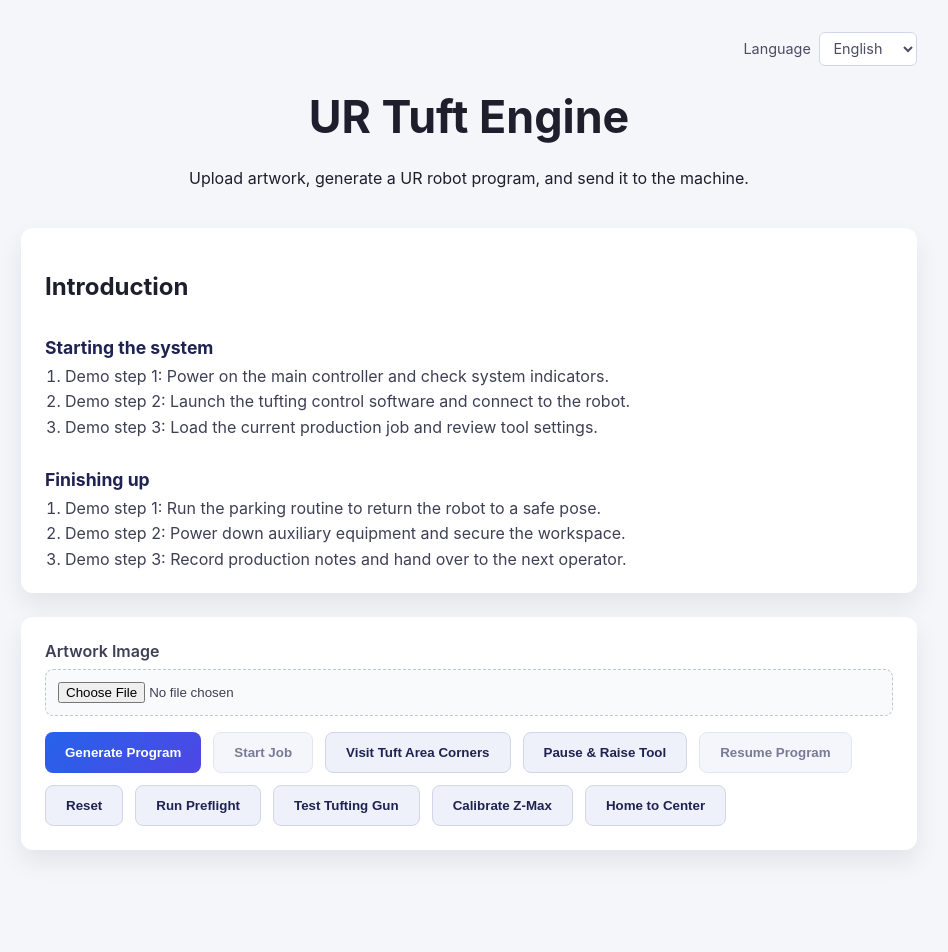
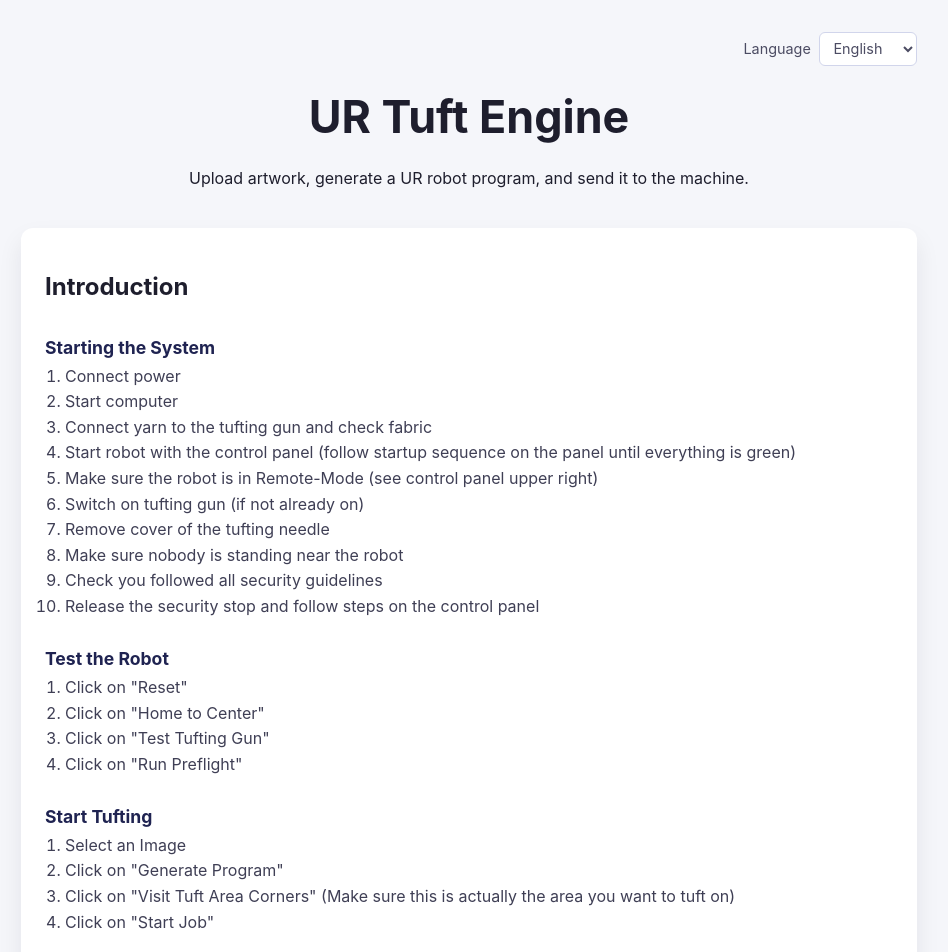
Before and after one commit to sebastian-meier/ur-tuft-engine, a React (Vite) app in the folder frontend/: page / in a window 1280 px wide. Shown: the top 952 px of the page, without its empty margins (171-1119 px from the left). Before the commit the page ends 882 px from the top, so only its background shows below. Built offline with nearby package versions, Linux system fonts and the light colour scheme; no server answers.

Commit message:
feat(intro): update operator walkthrough

```diff
--- a/frontend/src/App.tsx
+++ b/frontend/src/App.tsx
@@ -168,14 +168,10 @@ const translations: Record<Language, {
   };
   introduction: {
     heading: string;
-    start: {
+    sections: Array<{
       heading: string;
       steps: string[];
-    };
-    finish: {
-      heading: string;
-      steps: string[];
-    };
+    }>;
   };
   languageOptions: Record<Language, string>;
 }> = {
@@ -337,22 +333,52 @@ const translations: Record<Language, {
     },
     introduction: {
       heading: 'Introduction',
-      start: {
-        heading: 'Starting the system',
+      sections: [
+        {
+          heading: 'Starting the System',
           steps: [
-          'Demo step 1: Power on the main controller and check system indicators.',
-          'Demo step 2: Launch the tufting control software and connect to the robot.',
-          'Demo step 3: Load the current production job and review tool settings.',
+            'Connect power',
+            'Start computer',
+            'Connect yarn to the tufting gun and check fabric',
+            'Start robot with the control panel (follow startup sequence on the panel until everything is green)',
+            'Make sure the robot is in Remote-Mode (see control panel upper right)',
+            'Switch on tufting gun (if not already on)',
+            'Remove cover of the tufting needle',
+            'Make sure nobody is standing near the robot',
+            'Check you followed all security guidelines',
+            'Release the security stop and follow steps on the control panel',
           ],
         },
-      finish: {
+        {
+          heading: 'Test the Robot',
+          steps: [
+            'Click on "Reset"',
+            'Click on "Home to Center"',
+            'Click on "Test Tufting Gun"',
+            'Click on "Run Preflight"',
+          ],
+        },
+        {
+          heading: 'Start Tufting',
+          steps: [
+            'Select an Image',
+            'Click on "Generate Program"',
+            'Click on "Visit Tuft Area Corners" (Make sure this is actually the area you want to tuft on)',
+            'Click on "Start Job"',
+          ],
+        },
+        {
           heading: 'Finishing up',
           steps: [
-          'Demo step 1: Run the parking routine to return the robot to a safe pose.',
-          'Demo step 2: Power down auxiliary equipment and secure the workspace.',
-          'Demo step 3: Record production notes and hand over to the next operator.',
+            'Shut down robot through the control panel',
+            'Put on needle cover',
+            'Shut down computer',
+            'Press the emergency button',
+            'Unplug power cord',
+            'Clean up',
           ],
         },
+      ],
     },
     languageOptions: {
       en: 'English',
@@ -517,22 +543,52 @@ const translations: Record<Language, {
     },
     introduction: {
       heading: 'Einführung',
-      start: {
-        heading: 'Systemstart',
+      sections: [
+        {
+          heading: 'System starten',
           steps: [
-          'Demo Schritt 1: Hauptsteuerung einschalten und Statusanzeigen prüfen.',
-          'Demo Schritt 2: Tufting-Software starten und Verbindung zum Roboter herstellen.',
-          'Demo Schritt 3: Aktuellen Produktionsauftrag laden und Werkzeugeinstellungen prüfen.',
+            'Strom anschließen',
+            'Computer starten',
+            'Garn an der Tufting-Gun anschließen und Stoff prüfen',
+            'Roboter über das Bedienpanel starten (Startsequenz am Panel befolgen, bis alles grün ist)',
+            'Sicherstellen, dass der Roboter im Remote-Modus ist (siehe Bedienpanel oben rechts)',
+            'Tufting-Gun einschalten (falls noch aus)',
+            'Schutz der Tufting-Nadel abnehmen',
+            'Sicherstellen, dass niemand in der Nähe des Roboters steht',
+            'Prüfen, dass alle Sicherheitsrichtlinien beachtet wurden',
+            'Sicherheitsstopp lösen und den Anweisungen auf dem Bedienpanel folgen',
           ],
         },
-      finish: {
-        heading: 'Abschluss',
+        {
+          heading: 'Roboter testen',
           steps: [
-          'Demo Schritt 1: Parkroutine ausführen, um den Roboter in eine sichere Position zu fahren.',
-          'Demo Schritt 2: Zusätzliche Geräte ausschalten und den Arbeitsplatz sichern.',
-          'Demo Schritt 3: Produktionsnotizen dokumentieren und an die nächste Schicht übergeben.',
+            'Auf "Zuruecksetzen" klicken',
+            'Auf "Zum Zentrum fahren" klicken',
+            'Auf "Tufting-Gun testen" klicken',
+            'Auf "Preflight starten" klicken',
           ],
         },
+        {
+          heading: 'Tuften starten',
+          steps: [
+            'Bild auswählen',
+            'Auf "Programm erzeugen" klicken',
+            'Auf "Ecken der Tuft-Fläche anfahren" klicken (sicherstellen, dass dies die gewünschte Tuft-Fläche ist)',
+            'Auf "Programm starten" klicken',
+          ],
+        },
+        {
+          heading: 'Abschließen',
+          steps: [
+            'Roboter über das Bedienpanel herunterfahren',
+            'Nadelschutz aufsetzen',
+            'Computer herunterfahren',
+            'Not-Aus-Taster drücken',
+            'Stromkabel abstecken',
+            'Arbeitsbereich aufräumen',
+          ],
+        },
+      ],
     },
     languageOptions: {
       en: 'English',
@@ -1602,22 +1658,16 @@ const handleBoundingBoxRoutine = () => {
 
       <section className="panel introduction">
         <h2>{t.introduction.heading}</h2>
-        <article>
-          <h3>{t.introduction.start.heading}</h3>
+        {t.introduction.sections.map((section, index) => (
+          <article key={`introduction-section-${index}`}>
+            <h3>{section.heading}</h3>
             <ol>
-            {t.introduction.start.steps.map((step, index) => (
-              <li key={`start-step-${index}`}>{step}</li>
+              {section.steps.map((step, stepIndex) => (
+                <li key={`introduction-section-${index}-step-${stepIndex}`}>{step}</li>
               ))}
             </ol>
           </article>
-        <article>
-          <h3>{t.introduction.finish.heading}</h3>
-          <ol>
-            {t.introduction.finish.steps.map((step, index) => (
-              <li key={`finish-step-${index}`}>{step}</li>
         ))}
-          </ol>
-        </article>
       </section>
 
       <section className="panel">
```
Lines whose indentation alone changed are shown as unchanged.
